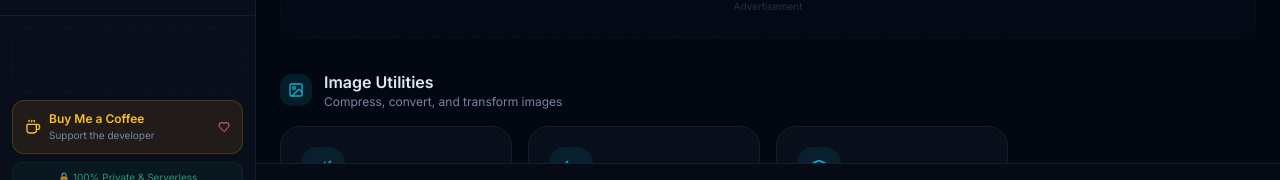
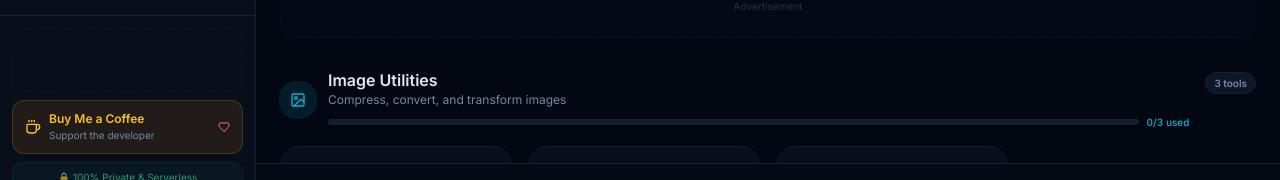
Before and after one commit to subashmurmu7386-cmd/ToolKitPro, a React (Vite) app: page / in a window 1280 px wide. Shown: the part 528-708 px from the top of the page. Built offline with nearby package versions, Linux system fonts and the light colour scheme.

Commit message:
Add animated category badges and usage progress bars

```diff
--- a/src/pages/Dashboard.tsx
+++ b/src/pages/Dashboard.tsx
@@ -1,3 +1,4 @@
+import { useEffect, useRef } from 'react';
 import { useNavigate } from 'react-router-dom';
 import {
   ImageIcon, Code2, Zap, ShieldCheck, Type,
@@ -11,6 +12,7 @@ import { useFavorites } from '@/hooks/useFavorites';
 import { useRecentTools } from '@/hooks/useRecentTools';
 import { AdBanner } from '@/components/features/AdBanner';
 import type { Tool } from '@/types';
+
 const heroImg = 'https://images.unsplash.com/photo-1629654297299-c8506221ca97?w=1200&h=400&fit=crop&auto=format';
 
 const ICON_MAP: Record<string, React.ElementType> = {
@@ -19,6 +21,78 @@ const ICON_MAP: Record<string, React.ElementType> = {
   Key, Volume2, FileText, Timer, Star, Clock,
 };
 
+// ── Category Progress Bar ─────────────────────────────────────────────────────
+interface CategoryProgressProps {
+  totalTools: number;
+  usedTools: number;
+  color: string;
+}
+
+function CategoryProgressBar({ totalTools, usedTools, color }: CategoryProgressProps) {
+  const pct = totalTools > 0 ? Math.round((usedTools / totalTools) * 100) : 0;
+  const barRef = useRef<HTMLDivElement>(null);
+
+  useEffect(() => {
+    const el = barRef.current;
+    if (!el) return;
+    el.style.width = '0%';
+    const id = requestAnimationFrame(() => {
+      el.style.transition = 'width 0.85s cubic-bezier(0.4, 0, 0.2, 1)';
+      el.style.width = `${pct}%`;
+    });
+    return () => cancelAnimationFrame(id);
+  }, [pct]);
+
+  return (
+    <div className="flex items-center gap-2 mt-1.5">
+      <div className="flex-1 h-1.5 rounded-full bg-border overflow-hidden">
+        <div
+          ref={barRef}
+          className="h-full rounded-full"
+          style={{ backgroundColor: color, width: '0%' }}
+        />
+      </div>
+      <span className="text-[10px] font-medium tabular-nums flex-shrink-0" style={{ color }}>
+        {usedTools}/{totalTools} used
+      </span>
+    </div>
+  );
+}
+
+// ── Tool Count Badge ──────────────────────────────────────────────────────────
+interface ToolCountBadgeProps {
+  count: number;
+  color: string;
+  usedCount: number;
+}
+
+function ToolCountBadge({ count, color, usedCount }: ToolCountBadgeProps) {
+  return (
+    <div className="flex items-center gap-1.5 flex-shrink-0 mt-0.5">
+      {usedCount > 0 && (
+        <span
+          className="inline-flex items-center gap-1 px-2 py-0.5 rounded-full text-[10px] font-semibold border animate-fade-in"
+          style={{
+            backgroundColor: `${color}18`,
+            borderColor: `${color}35`,
+            color,
+          }}
+        >
+          <span
+            className="w-1.5 h-1.5 rounded-full animate-pulse flex-shrink-0"
+            style={{ backgroundColor: color }}
+          />
+          {usedCount} recent
+        </span>
+      )}
+      <span className="inline-flex items-center px-2 py-0.5 rounded-full text-[10px] font-semibold bg-secondary text-muted-foreground border border-border">
+        {count} tool{count !== 1 ? 's' : ''}
+      </span>
+    </div>
+  );
+}
+
+// ── Tool Card ─────────────────────────────────────────────────────────────────
 function ToolCard({ tool, onNavigate }: { tool: Tool; onNavigate: (path: string) => void }) {
   const { isFavorite, toggle } = useFavorites();
   const IconComp = ICON_MAP[tool.icon] || Code2;
@@ -62,9 +136,13 @@ function ToolCard({ tool, onNavigate }: { tool: Tool; onNavigate: (path: string)
   );
 }
 
+// ── Dashboard ─────────────────────────────────────────────────────────────────
 export function Dashboard() {
   const navigate = useNavigate();
   const { recent } = useRecentTools();
+
+  // Build a set of recently-used tool IDs for fast lookup
+  const recentIds = new Set(recent.map(r => r.id));
 
   const stats = [
     { label: 'Total Tools', value: TOOLS.length.toString(), icon: Zap, color: 'text-indigo-400', bg: 'bg-indigo-500/10' },
@@ -150,21 +228,41 @@ export function Dashboard() {
         const tools = TOOLS_BY_CATEGORY[cat.id] || [];
         if (!tools.length) return null;
         const CatIconComp = ICON_MAP[cat.icon] || Code2;
+        const usedInCategory = tools.filter(t => recentIds.has(t.id)).length;
 
         return (
           <section key={cat.id} id={`category-${cat.id}`}>
-            <div className="flex items-center gap-3 mb-4">
-              <div
-                className="w-8 h-8 rounded-lg flex items-center justify-center"
-                style={{ background: `${cat.color}20` }}
-              >
-                <CatIconComp className="w-4 h-4" style={{ color: cat.color }} />
+            {/* Category header row */}
+            <div className="flex items-start justify-between gap-4 mb-4">
+              <div className="flex items-center gap-3 min-w-0 flex-1">
+                <div
+                  className="w-9 h-9 rounded-xl flex items-center justify-center flex-shrink-0"
+                  style={{
+                    background: `${cat.color}20`,
+                    boxShadow: `0 0 0 1px ${cat.color}25`,
+                  }}
+                >
+                  <CatIconComp className="w-4 h-4" style={{ color: cat.color }} />
+                </div>
+                <div className="min-w-0 flex-1">
+                  <h2 className="text-base font-semibold text-foreground leading-tight">{cat.name}</h2>
+                  <p className="text-xs text-muted-foreground mt-0.5">{cat.description}</p>
+                  {/* Progress bar — always shown, fills when tools are used */}
+                  <CategoryProgressBar
+                    totalTools={tools.length}
+                    usedTools={usedInCategory}
+                    color={cat.color}
+                  />
+                </div>
               </div>
-              <div>
-                <h2 className="text-base font-semibold text-foreground">{cat.name}</h2>
-                <p className="text-xs text-muted-foreground">{cat.description}</p>
-              </div>
+              {/* Badges */}
+              <ToolCountBadge
+                count={tools.length}
+                color={cat.color}
+                usedCount={usedInCategory}
+              />
             </div>
+
             <div className="grid grid-cols-1 sm:grid-cols-2 lg:grid-cols-3 xl:grid-cols-4 gap-4">
               {tools.map(tool => (
                 <ToolCard key={tool.id} tool={tool} onNavigate={navigate} />
```
